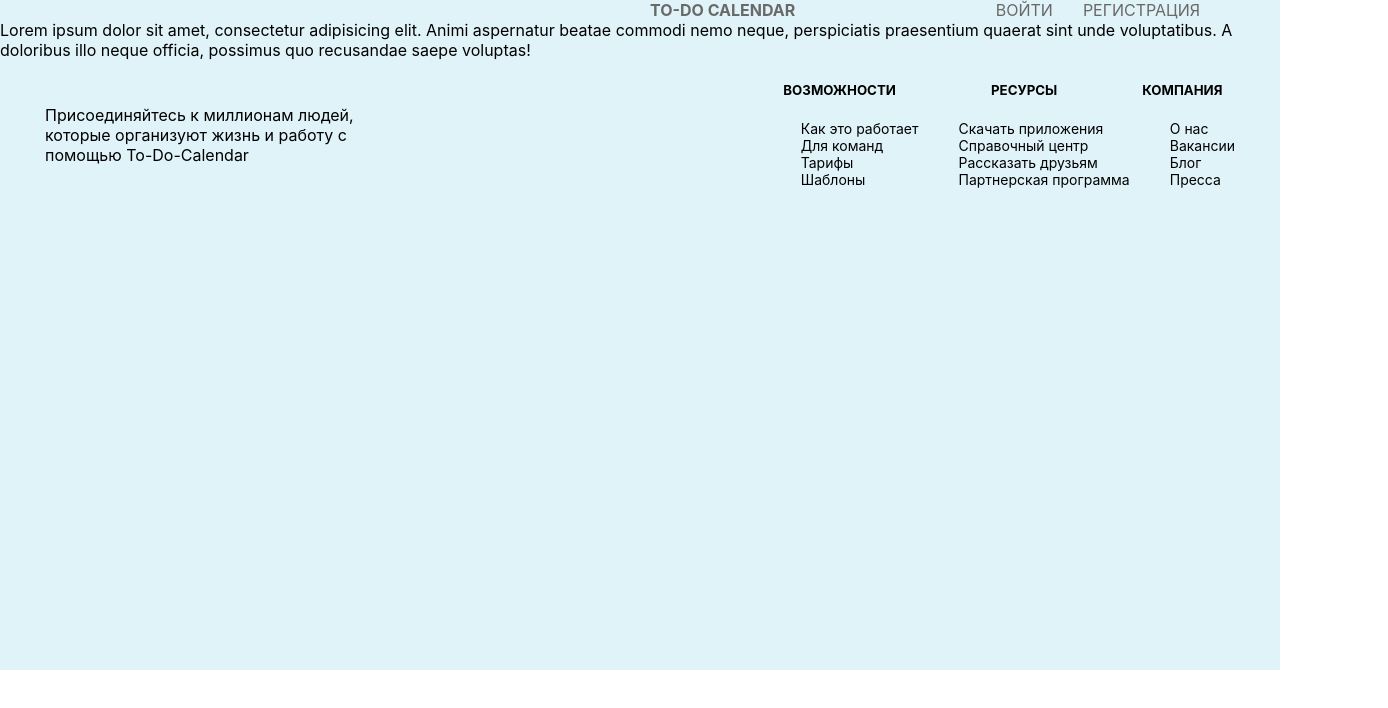
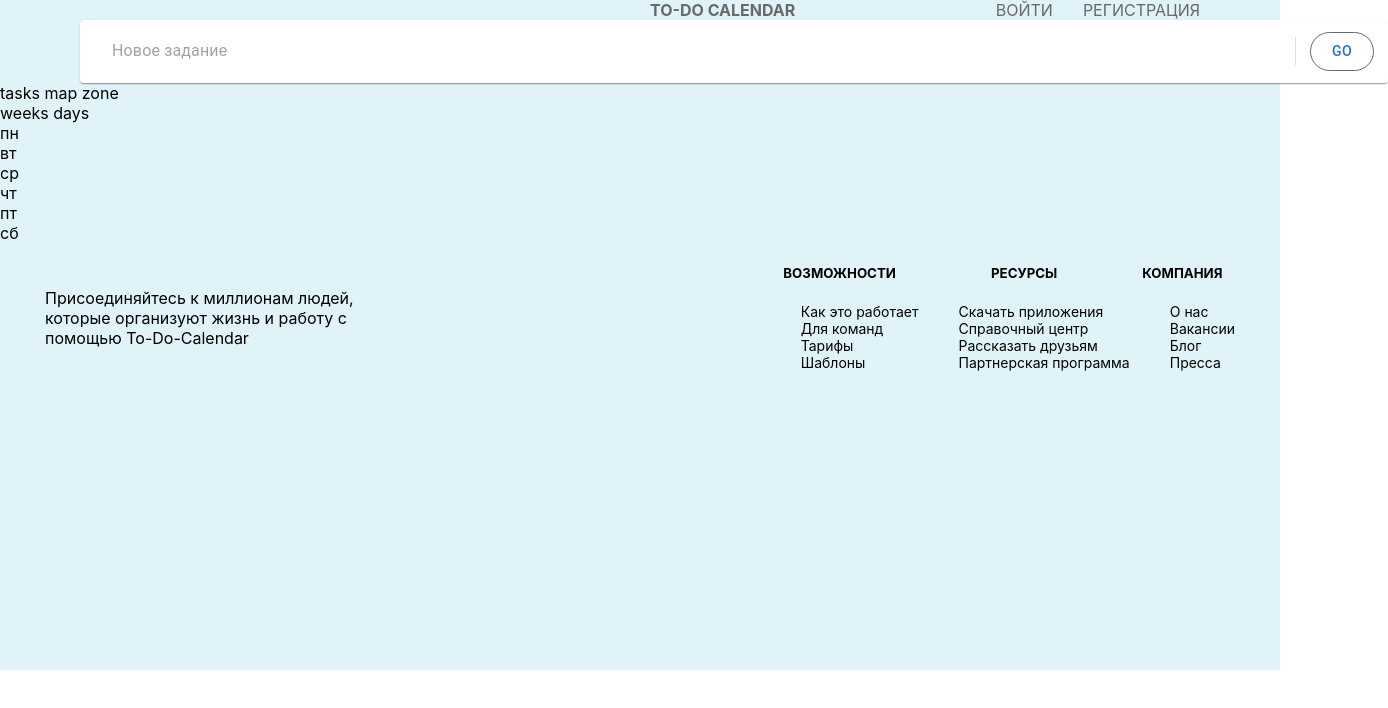
Before and after one commit to Mary-xmarsiancax/task-dnd-calendar-ts, a React (Create React App) app: page /tasksContent in a window 1280 px wide. Shown: the top 708 px of the page, 1388 px wide, since content can reach past the window. Built offline with nearby package versions, Linux system fonts and the light colour scheme; no server answers; sample sign-in values are in the browser's storage.

Commit message:
added addNewTask button

```diff
--- a/package.json
+++ b/package.json
@@ -15,6 +15,7 @@
     "@types/react-dom": "^17.0.11",
     "axios": "^0.26.0",
     "react": "^17.0.2",
+    "react-beautiful-dnd": "^13.1.0",
     "react-dom": "^17.0.2",
     "react-hook-form": "^7.27.0",
     "react-redux": "^7.2.6",
--- /dev/null
+++ b/src/components/content/tasks-content/tasks-content.css
@@ -0,0 +1,9 @@
+.tasks-wr .input-text .tasks-input{
+    width: 1300px;
+    margin-left: 80px;
+}
+
+.tasks-wr .button-go {
+    border: solid dimgrey 1px;
+    border-radius: 150px;
+}
--- a/src/components/content/tasks-content/tasks-content.tsx
+++ b/src/components/content/tasks-content/tasks-content.tsx
@@ -1,9 +1,53 @@
+import {Button, Divider, IconButton, InputBase, Paper, TextField} from "@mui/material";
+import "./tasks-content.css"
+import React, {useState} from "react";
+import {useDispatch} from "react-redux";
+import {setNewTask} from "../../../store/notes-reducer";
+
 const TasksContent = () => {
+    let [inputsText, setInputsText] = useState("")
+    let dispatch = useDispatch()
+
+    const onChangeTasksInput = (e: React.ChangeEvent<HTMLInputElement>) => {
+        setInputsText(e.target.value)
+    }
+
+    const onAddTask = (inputsText: string):void => {
+        dispatch(setNewTask(inputsText))
+    }
+
     return (
-        <div>
-            Lorem ipsum dolor sit amet, consectetur adipisicing elit. Animi aspernatur beatae commodi
-            nemo neque, perspiciatis praesentium quaerat sint unde voluptatibus.
-            A doloribus illo neque officia, possimus quo recusandae saepe voluptas!
+        <div className="tasks-wr">
+            <div className="input-text">
+                <Paper className="tasks-input"
+                       component="form"
+                       sx={{p: '2px 4px', display: 'flex', alignItems: 'center', width: 400}}
+                >
+                    <IconButton sx={{p: '10px'}} aria-label="menu">
+                    </IconButton>
+                    <InputBase onChange={onChangeTasksInput}
+                               sx={{ml: 1, flex: 1}}
+                               placeholder="Новое задание"
+                               inputProps={{'aria-label': 'Новое задание'}}
+                               value={inputsText}
+                    />
+                    <IconButton type="submit" sx={{p: '10px'}} aria-label="search">
+                    </IconButton>
+                    <Divider sx={{height: 28, m: 0.5}} orientation="vertical"/>
+                    <IconButton color="primary" sx={{p: '10px'}} aria-label="directions">
+                        <Button className="button-go" onClick={()=>onAddTask(inputsText)}>GO</Button>
+                    </IconButton>
+                </Paper>
+            </div>
+            <div>tasks map zone</div>
+            <div>weeks days
+                <div>пн</div>
+                <div>вт</div>
+                <div>ср</div>
+                <div>чт</div>
+                <div>пт</div>
+                <div>сб</div>
+            </div>
         </div>
     )
 }
--- a/src/components/header/header.tsx
+++ b/src/components/header/header.tsx
@@ -1,32 +1,34 @@
 import "./header.css"
-import {NavLink} from "react-router-dom";
+import {NavLink, useNavigate} from "react-router-dom";
 import {useDispatch, useSelector} from "react-redux";
 import {AppState} from "../../store/redux-store";
-import {usersApi} from "../../servises/api";
+import {setAuthorizationHeader, usersApi} from "../../servises/api";
 import {getCurrentUsersData} from "../../store/auth-reducer";
 import {Button} from "@mui/material";
+import {useEffect} from "react";
 
 
 const Header = () => {
     const dispatch = useDispatch()
     const username = useSelector<AppState>((state) => state.authStore.username) as string;
+    const navigate = useNavigate();
+    useEffect(() => {
+        if (localStorage.getItem("token")) {
+            dispatch(getCurrentUsersData())
+            navigate('/tasksContent', {replace: true})
+        } else {
+            navigate('/login', {replace: true})
+        }
+    }, [username])
+
     const onLogout = () => {
         usersApi.usersLogout()
         dispatch(getCurrentUsersData())
-        // usersApi.getCurrentUser()
-        //     .then(response => {
-        //         dispatch(setRegistrationData({...response.data}));
-        //     }, err => {
-        //         setAuthorizationHeader("");
-        //         navigate('/login', {replace: true})
-        //         dispatch(setRegistrationData(
-        //             {
-        //                 id: null,
-        //                 username: ""
-        //             })
-        //         )
-        //     })
-    }
+        if (!localStorage.getItem("token")){
+            navigate('/login', {replace: true})
+        }
+            }
+
     return (
         <div className="header-wr">
             <div className="header-text header-text-to-do">
--- a/src/components/registration/registration.tsx
+++ b/src/components/registration/registration.tsx
@@ -1,17 +1,8 @@
 import registrationImg from "../../img/start-img.jpg";
 import "./registration.css"
 import RegistrationForm from "./registration-form";
-import {useNavigate} from "react-router-dom";
-import {useEffect} from "react";
 
 const Registration = () => {
-    let navigate = useNavigate();
-    useEffect(() => {
-        if (localStorage.getItem("token")) {
-            navigate("/tasksContent", {replace: true})
-        }
-    }, [])
-
     return (
         <div className="registration-wr">
             <img src={registrationImg} alt="many cases "/>
--- a/src/servises/api.tsx
+++ b/src/servises/api.tsx
@@ -42,8 +42,8 @@ export const notesApi = {
     getNotes(): Promise<AxiosResponse<Array<Note>>> {
         return instance.get(`/notes`)//:Array<ResponsesNotesGet>
     },
-    setNotes(): Promise<Note> {
-        return instance.post(`/notes`, {text: ""})
+    setNotes(text:string): Promise<Note> {
+        return instance.post(`/notes`, {text: text})
     },
     updateNotes(text: string, id: number): Promise<AxiosResponse<Note>> {
         return instance.put(`/notes`, {text: text, id: id})
--- a/src/store/auth-reducer.tsx
+++ b/src/store/auth-reducer.tsx
@@ -2,6 +2,7 @@ import {AuthData} from "../servises/api-types";
 import {DataFormType} from "../components/registration/registration-form";
 import {setAuthorizationHeader, usersApi} from "../servises/api";
 import {InferActionsTypes} from "./redux-store";
+import {useNavigate} from "react-router-dom";
 
 export const actions = {
     setRegistrationData: (data: AuthData) => ({type: "SET_REGISTRATION_DATA", data} as const),
@@ -21,6 +22,7 @@ let initialState: AuthData & Errors = {
     loginTextError: "",
     registrationTextError: ""
 }
+
 
 const authReducer = (state = initialState, action: ActionsType) => {
     switch (action.type) {
@@ -55,7 +57,7 @@ export const setUsersData = (data: DataFormType) => (dispatch: any) => {
                 dispatch(actions.setRegistrationData({id, username}))
                 localStorage.setItem("token", token)
                 setAuthorizationHeader(token)
-                // navigate("/taskList", {replace: true})
+                 // navigate("/tasksContent", {replace: true})
             }, error => {
                 let registrationTextError = error.response.data.errors[0]
                 dispatch(actions.setRegistrationErrorsText(registrationTextError))
@@ -69,7 +71,7 @@ export const getCurrentUsersData = () => (dispatch: any) => {
             dispatch(actions.setRegistrationData({id, username}))
         }, err => {
             setAuthorizationHeader("");
-            // navigate('/login', {replace: true})
+             // navigate('/login', {replace: true})
             dispatch(actions.setRegistrationData(
                 {
                     id: null,
--- a/src/store/notes-reducer.tsx
+++ b/src/store/notes-reducer.tsx
@@ -1,21 +1,36 @@
 import {Note} from "../servises/api-types";
+import {notesApi} from "../servises/api";
 
-const ADD_NOTE = "ADD-NOTE"
-export const addNote = (note: Note) => ({type: ADD_NOTE, payload: note})
 
-let initialState: {notes: Array<Note>} = {
-    notes: []
+const actions = {
+    setNotes: (notes: Note) => ({type: "SET_NOTES", notes}),
 }
 
-const notesReducer = (state = initialState, action:any) => {//actions all different
+let initialState: { notes: Array<Note>} = {
+    notes: [],
+}
+
+const notesReducer = (state = initialState, action: any) => {
     switch (action.type) {
-        case addNote: {
-
-            state.notes.push(action.payload)
-            return
+        case "SET_NOTES": {
+            let copyState = {...state}
+            copyState.notes = action.notes
+            return copyState
         }
         default:
             return state;
     }
 }
+
+//thunks
+
+export const setNewTask = (text: string) => (dispatch: any) => {
+    notesApi.setNotes(text)
+        .then(response => {
+            notesApi.getNotes()
+                .then(response => {
+                    dispatch(actions.setNotes)
+                })
+        })
+}
 export default notesReducer;
```
Also changed, not shown: 1 other file (tests, documents, lock files or other folders).
